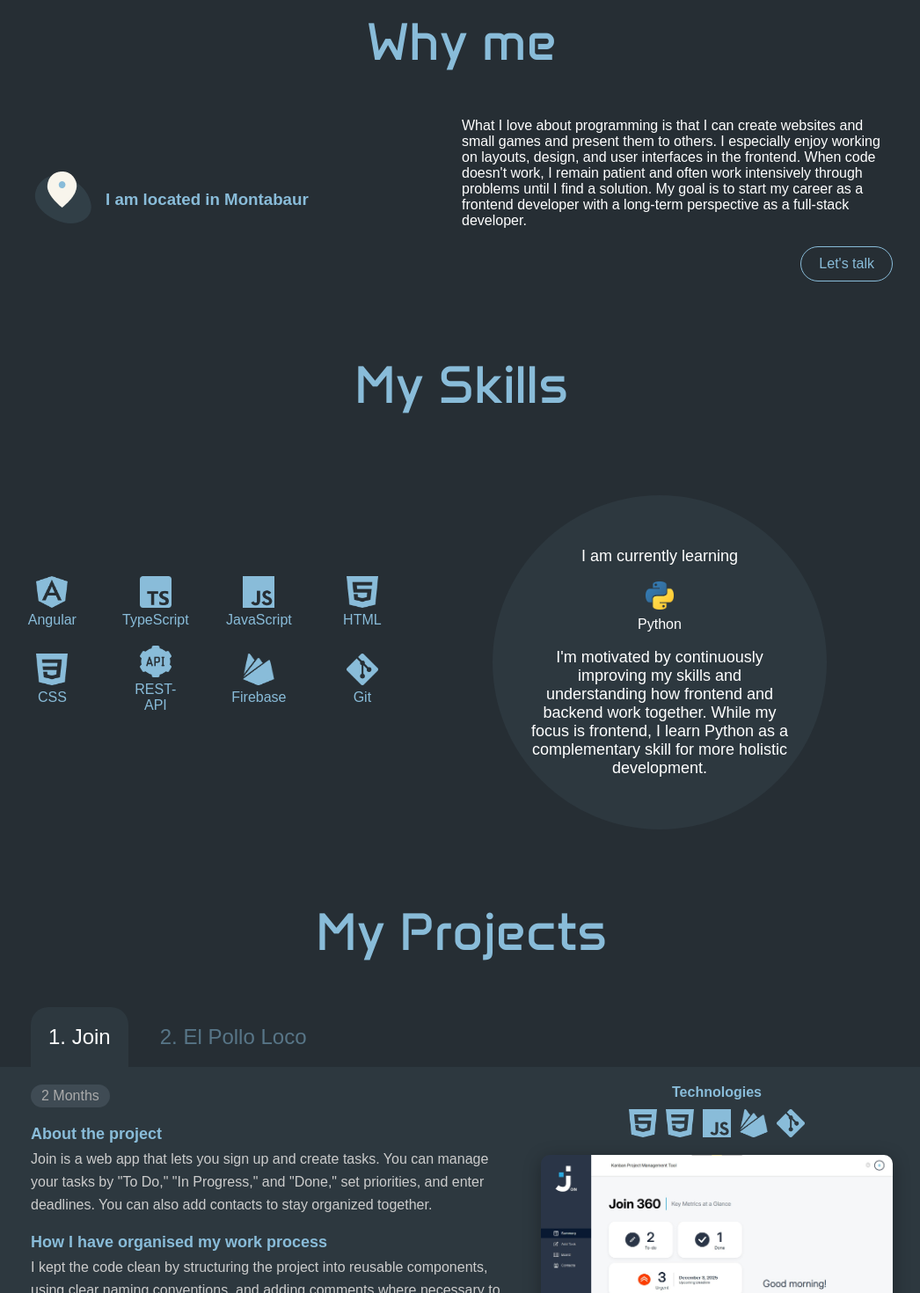
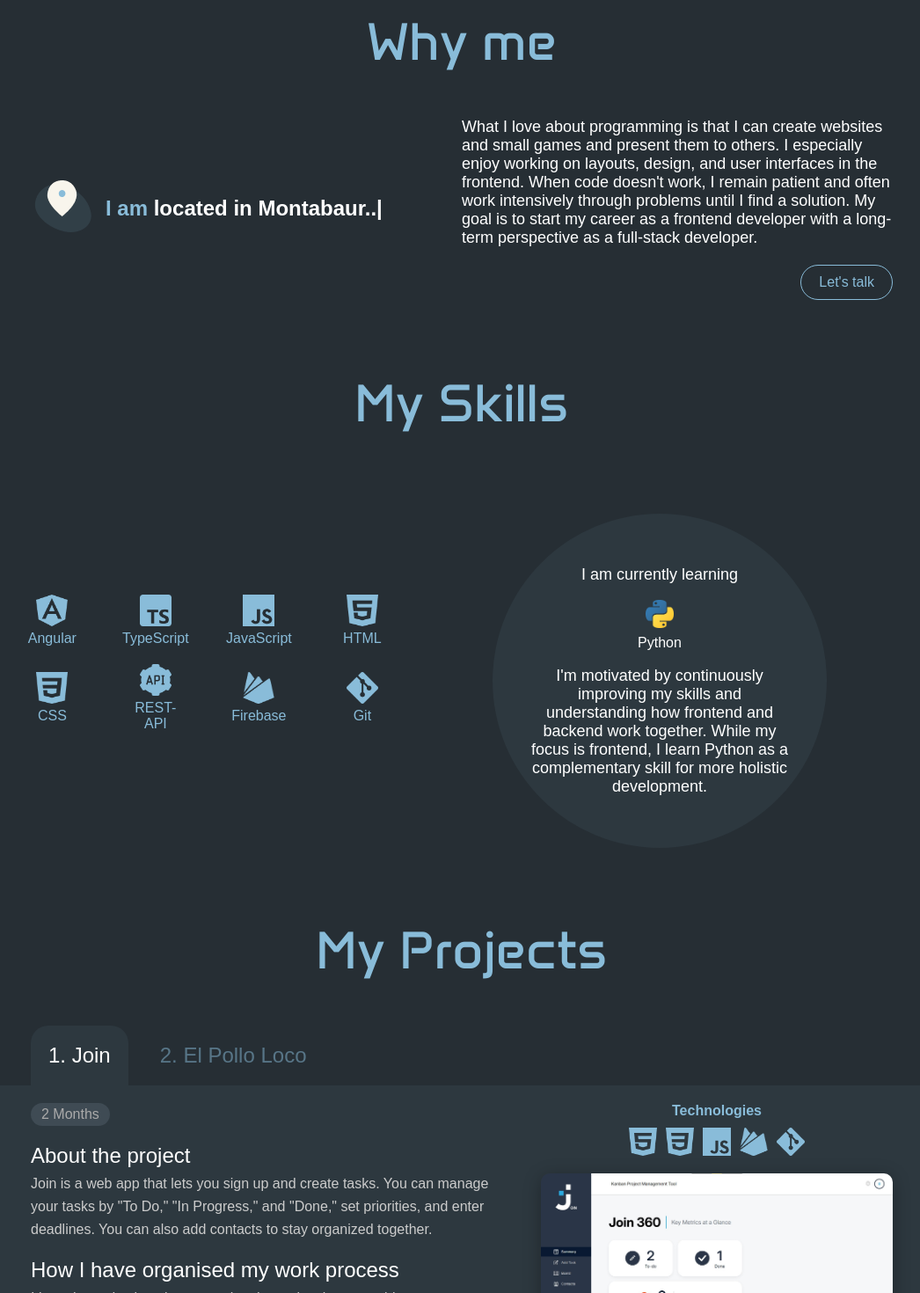
Before and after one commit to Greedrache/Portfolio, an Angular app: page / in a window 1280 px wide. Shown: the part 760-2230 px from the top of the page at 88% size, without its empty margins (115-1161 px from the left). Built offline with nearby package versions, Linux system fonts and the light colour scheme.

Commit message:
Farben + Schriftgrößen update

```diff
--- a/src/app/contact-me-section/contact-me-section.component.html
+++ b/src/app/contact-me-section/contact-me-section.component.html
@@ -46,7 +46,7 @@
       <span class="error" *ngIf="showErrors && !privacyCheckbox.checked">{{ t('contact.errorPrivacy') }}</span>
     </div>
 
-    <button type="button" (click)="onSubmit(contactForm, nameInput, emailInput, messageInput, privacyCheckbox)" [class.active]="isFormValid(nameInput, emailInput, messageInput, privacyCheckbox)" [class.inactive]="!isFormValid(nameInput, emailInput, messageInput, privacyCheckbox)">{{ t('contact.send') }}</button>
+    <button style="font-size: 16px;" type="button" (click)="onSubmit(contactForm, nameInput, emailInput, messageInput, privacyCheckbox)" [class.active]="isFormValid(nameInput, emailInput, messageInput, privacyCheckbox)" [class.inactive]="!isFormValid(nameInput, emailInput, messageInput, privacyCheckbox)">{{ t('contact.send') }}</button>
   </form>
 
   <div class="success-toast" *ngIf="showSuccessMessage">
--- a/src/app/my-projects-section/my-projects-section.component.html
+++ b/src/app/my-projects-section/my-projects-section.component.html
@@ -3,7 +3,7 @@
 
   <!-- Projekt-Navigation -->
   <div class="project-nav">
-    <button class="button-design" *ngFor="let project of projects; let i = index" (click)="activeProjectIndex = i"
+    <button style="font-size: 24px;" class="button-design" *ngFor="let project of projects; let i = index" (click)="activeProjectIndex = i"
       [class.active]="activeProjectIndex === i">
       {{ project.title }}
     </button>
--- a/src/app/my-projects-section/my-projects-section.component.scss
+++ b/src/app/my-projects-section/my-projects-section.component.scss
@@ -125,10 +125,10 @@
   }
 
   h4 {
-    color: #89bcd9;
-    font-size: 18px;
+    font-size: 24px;
     margin-top: 20px;
     margin-bottom: 5px;
+    font-weight: 500;
   }
 
   .description {
--- a/src/app/services/translation.service.ts
+++ b/src/app/services/translation.service.ts
@@ -30,7 +30,8 @@ export class TranslationService {
 
     // Why Me Section
     'whyMe.title': { en: 'Why me', de: 'Warum ich' },
-    'whyMe.location': { en: 'I am located in Montabaur', de: 'Ich wohne in Montabaur' },
+    'whyMe.location.first': { en: 'I am', de: 'Ich wohne' },
+    'whyMe.location.second': { en: 'located in Montabaur..|', de: 'in Montabaur..|' },
     'whyMe.text': {
       en: 'What I love about programming is that I can create websites and small games and present them to others. I especially enjoy working on layouts, design, and user interfaces in the frontend. When code doesn\'t work, I remain patient and often work intensively through problems until I find a solution. My goal is to start my career as a frontend developer with a long-term perspective as a full-stack developer.',
       de: 'Was ich am Programmieren liebe, ist, dass ich Websites und kleine Spiele erstellen und sie anderen präsentieren kann. Besonders gerne arbeite ich an Layouts, Design und Benutzeroberflächen im Frontend. Wenn Code nicht funktioniert, bleibe ich geduldig und arbeite oft intensiv an Problemen, bis ich eine Lösung finde. Mein Ziel ist es, meine Karriere als Frontend-Entwickler zu starten, mit einer langfristigen Perspektive als Full-Stack-Entwickler.'
--- a/src/app/why-me-section/why-me-section.component.html
+++ b/src/app/why-me-section/why-me-section.component.html
@@ -2,10 +2,13 @@
 <section>
     <div class="my-location">
         <img src="assets/img/location.png" alt="">
-        <h3><span style="color: #89bcd9;">{{ t('whyMe.location') }}</span></h3>
+        <h3 style="font-size: 24px;">
+            <span style="color: #89bcd9;">{{ t('whyMe.location.first') }}</span>
+            <span style="color: white;"> {{ t('whyMe.location.second') }}</span>
+        </h3>
     </div>
     <div>
-        <span>{{ t('whyMe.text') }}</span>
+        <span style="font-size: 18px;">{{ t('whyMe.text') }}</span>
         <nav><a class="linkhrefs" href="#contacts">{{ t('whyMe.contact') }}</a></nav>
     </div>
 </section>
```
